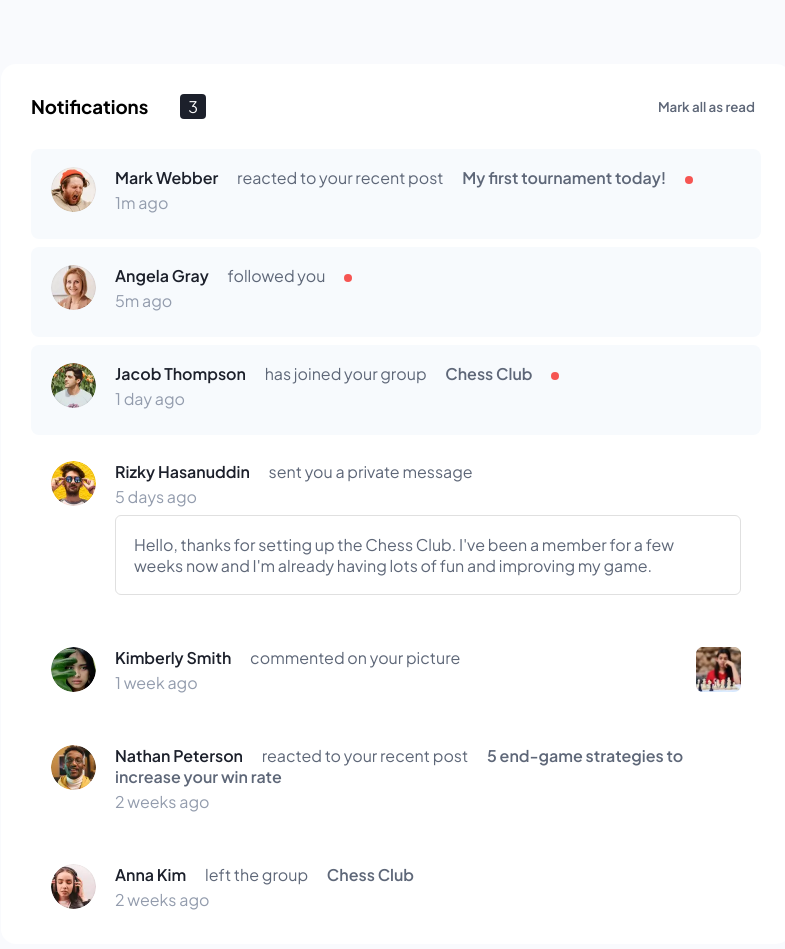
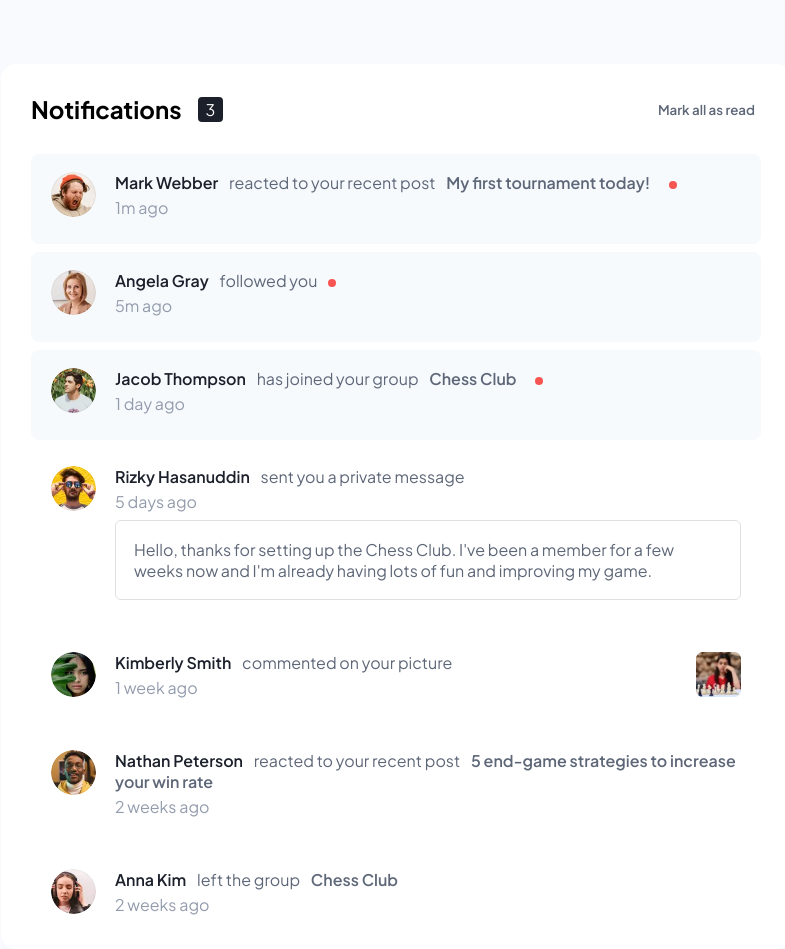
Before and after one commit to kitnipanz/notifications-page-main, a SvelteKit app in the folder app/: page / in a window 1280 px wide. Shown: the whole page, without its empty margins (244-1029 px from the left). Built offline with nearby package versions, Linux system fonts and the light colour scheme.

Commit message:
fix: reduce spaces

```diff
--- a/app/src/lib/Notification.svelte
+++ b/app/src/lib/Notification.svelte
@@ -126,13 +126,13 @@
 
 	.name {
 		cursor: pointer;
-		margin-right: 16px;
+		margin-right: 8px;
 		font-weight: 600;
 		color: #1c202b;
 	}
 	.action {
 		color: #5e6778;
-		margin-right: 16px;
+		margin-right: 8px;
 	}
 	.name:hover {
 		color: #0a327b;
--- a/app/src/routes/+page.svelte
+++ b/app/src/routes/+page.svelte
@@ -102,7 +102,7 @@
 <div class="container">
 	<div class="container__inner">
 		<div class="title">
-			<h3 style="margin-right: 32px; margin-top: 0px; margin-bottom: 0px;">Notifications</h3>
+			<h3 style="margin-right: 16px; margin-top: 0px; margin-bottom: 0px;">Notifications</h3>
 			<span class="counter">
 				{data.filter((item) => !item.read).length}
 			</span>
@@ -133,6 +133,9 @@
 <style>
 	:global(*) {
 		font-family: 'Plus Jakarta Sans', sans-serif;
+	}
+	.title h3 {
+		font-size: 24px;
 	}
 	.container__inner {
 		display: flex;
```
